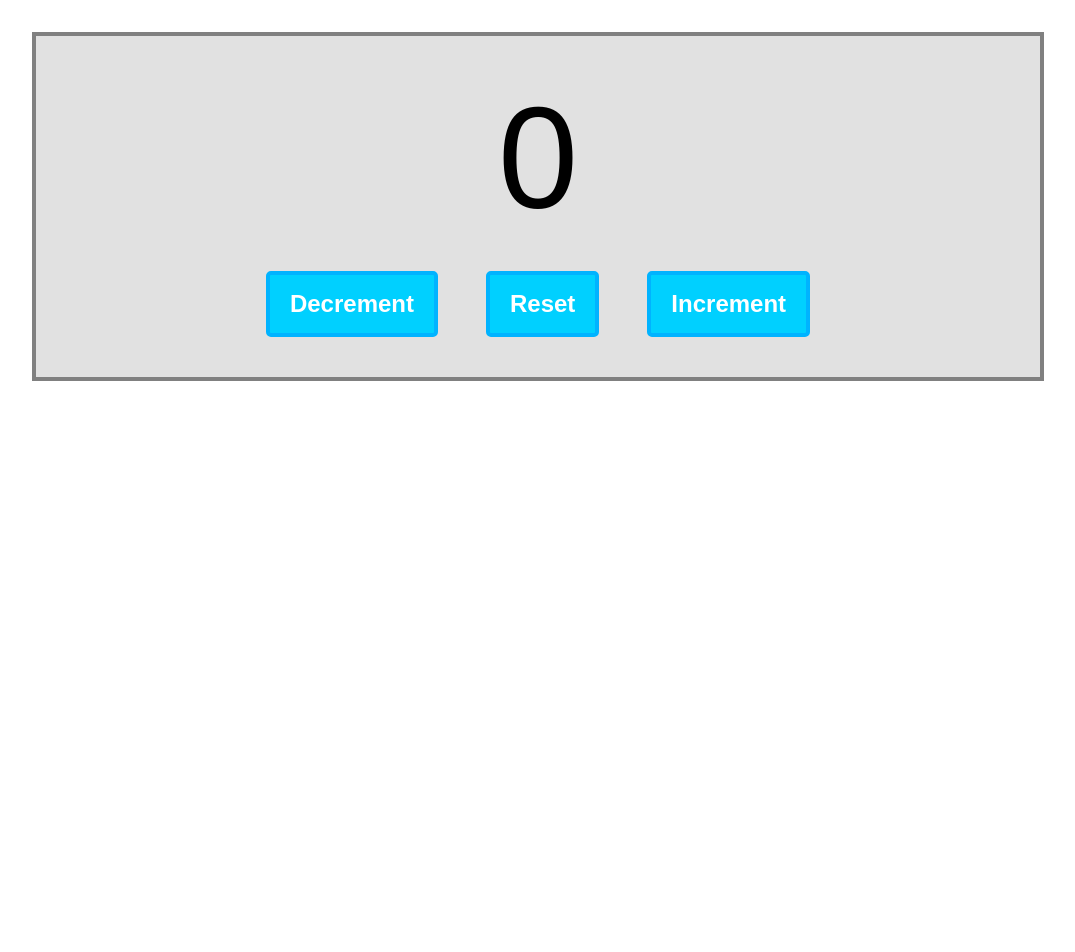
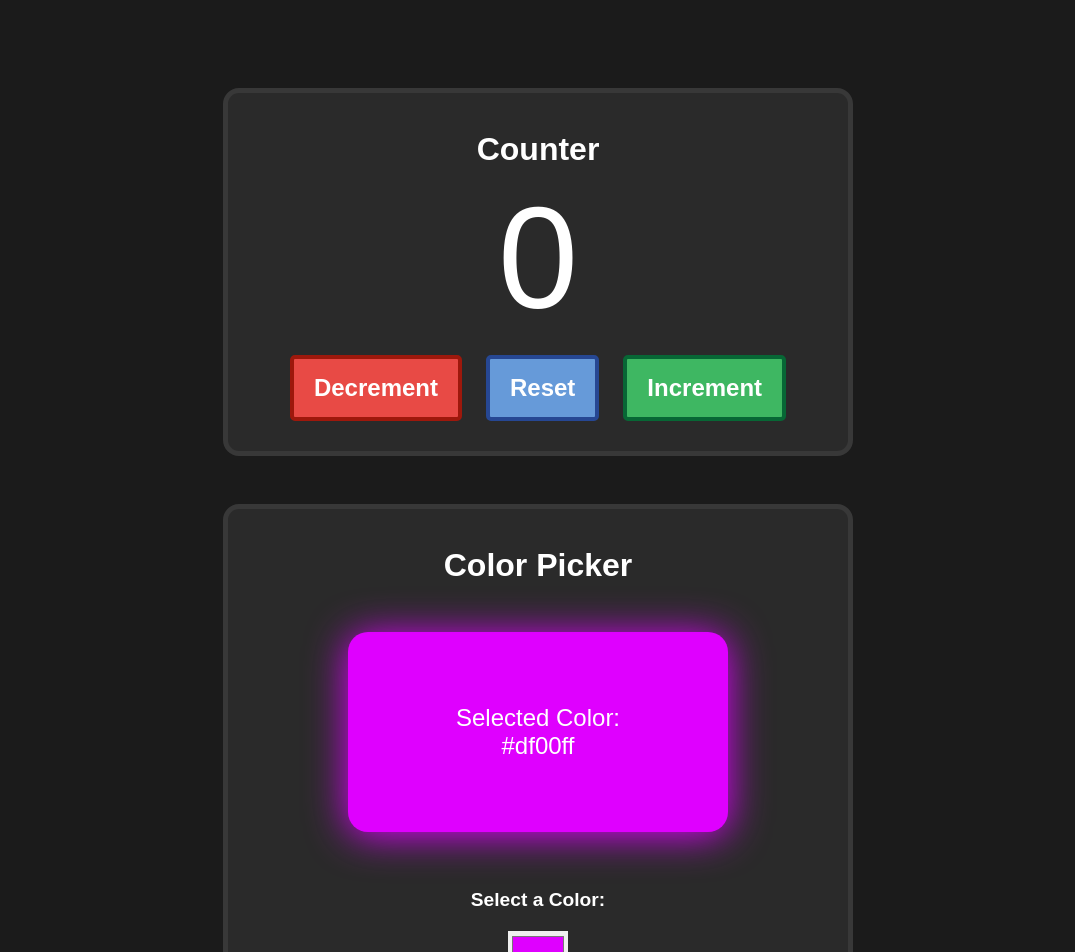
Before and after one commit to Radshah01/BeginnerReactProjects, a React (Vite) app in the folder beginner-react-app/: page / in a window 1280 px wide. Shown: the top 952 px of the page, without its empty margins (102-1177 px from the left). Before the commit the page ends 800 px from the top, so only its background shows below. Built offline with nearby package versions, Linux system fonts and the light colour scheme.

Commit message:
added Color Picker Section and Parent Component, CSS changes

```diff
--- a/beginner-react-app/src/App.jsx
+++ b/beginner-react-app/src/App.jsx
@@ -1,10 +1,17 @@
+import Container from './Container.jsx'
+import ColorPicker from './ColorPicker.jsx'
 import Counter from './Counter.jsx'
 
 function App() {
 
   return (
     <>
-      <Counter/>
+    <Container title="Counter">
+      <Counter />
+    </Container>
+    <Container title="Color Picker">
+      <ColorPicker />
+    </Container>
 
     </>
   )
--- /dev/null
+++ b/beginner-react-app/src/ColorPicker.jsx
@@ -0,0 +1,24 @@
+import React, { useState } from "react";
+
+function ColorPicker(){
+
+    const [color, setColor] = useState("#df00ff")
+
+    function changeColor(event){
+        setColor(event.target.value)
+    }
+
+    return(
+    <div>
+        <div className="color-section" style={{backgroundColor: color, borderColor: color, boxShadow: `0px 3px 40px 0px ${color}`}}>
+            <p>Selected Color:<br/>{color}</p>
+        </div>
+        <div className="picker-section">
+            <label>Select a Color:</label>
+            <input value={color} onChange={changeColor} type="color"></input>
+        </div>
+    </div>
+    );
+}
+
+export default ColorPicker;
--- /dev/null
+++ b/beginner-react-app/src/Container.jsx
@@ -0,0 +1,18 @@
+import proptypes from 'prop-types';
+import React, {useState} from 'react'
+
+
+
+function Container({title, children}){
+
+    return(
+        <div className="container">
+            <h2 className="section-title">
+                {title}
+            </h2>
+           {children}
+        </div>
+    );
+}
+
+export default Container
--- a/beginner-react-app/src/Counter.jsx
+++ b/beginner-react-app/src/Counter.jsx
@@ -19,7 +19,7 @@ function Counter() {
     }
 
     return(
-        <div className="counter-container">
+        <div>
             <p className="count-display">
                 {count}
             </p>
--- a/beginner-react-app/src/index.css
+++ b/beginner-react-app/src/index.css
@@ -1,28 +1,128 @@
-.counter-container{
-  margin: 2em 10% 1em;
-  padding: 40px;
-  text-align: center;
-  background-color: rgb(225, 225, 225);
-  border: 4px solid grey;
-
+body{
+  background-color: rgb(27, 27, 27);
+  padding: 2rem 0;
 }
 
+.container{
+  margin: 3rem auto 1rem;
+  padding: 30px 10px;
+  text-align: center;
+  background-color: rgb(42, 42, 42);
+  border: 5px solid rgb(56, 56, 56);
+  font-family: sans-serif, Helvetica;
+  max-width: 600px;
+  border-radius: 1rem;
+  color: white;
+}
+
+.section-title{
+  font-weight: bold;
+  font-size: 2rem;
+  margin: 0.5rem 0;
+}
+
+
 .count-display{
-  font-family: Arial, Helvetica, sans-serif;
-  font-size: 9em;
-  margin: 0em 1.5em 0.2em;
+  font-size: 9rem;
+  margin: 0 auto 0.8rem;
   padding: 0 auto;
   border: none;
-  border-radius: 30px;
 }
 
 .counter-button{
-  margin: 0 1em;
+  margin: 0 0.5em;
   font-size: 1.5em;
-  background-color: rgb(0, 208, 255);
-  border: 4px solid rgb(0, 179, 255);
   border-radius: 5px;
   color: white;
   font-weight: bold;
   padding: 15px 20px;
+  position: relative;
+  -webkit-transition: all 1.3s;
+  -moz-transition: all 1.3s;
+  transition: all 0.4s;
 }
+
+.counter-button:nth-of-type(1){
+  background-color: rgb(232, 74, 69);
+  border: 4px solid rgb(158, 24, 12);
+}
+
+.counter-button:nth-of-type(2){
+  background-color: rgb(102, 154, 217);
+  border: 4px solid rgb(38, 71, 147);
+}
+
+.counter-button:nth-of-type(3){
+  background-color: rgb(62, 183, 98);
+  border: 4px solid rgb(7, 103, 53);
+}
+
+.counter-button:nth-of-type(1):hover{
+    background-color: rgb(158, 24, 12);
+    border: 4px solid rgb(232, 74, 69);
+}
+
+.counter-button:nth-of-type(2):hover{
+  background-color: rgb(0, 70, 123);
+  border: 4px solid rgb(0, 179, 255);
+}
+
+.counter-button:nth-of-type(3):hover{
+  background-color: rgb(7, 103, 53);
+  border: 4px solid  rgb(62, 183, 98);
+}
+
+
+.counter-button:active{
+  bottom: 3px;
+}
+
+.color-picker{
+  margin: 2em 10% 1em;
+  padding: 40px;
+  text-align: center;
+  background-color: rgb(236, 236, 236);
+  border: 4px solid grey;
+  justify-content: center;
+  border-radius: 20px;
+}
+
+
+.title{
+  font-weight: bold;
+  font-size: 2em;
+}
+
+.color-section{
+  border-radius: 20px;
+  height: 200px;
+  width: 380px;
+  margin: 3em auto;
+  display: flex;
+  justify-content: center;
+  align-items: center;
+  transition: 0.15s ease;
+}
+
+.color-section p{
+  font-size: 1.5em;
+}
+
+.picker-section{
+font-size: 1.2em;
+margin: 3em 0 1em;
+}
+
+
+.picker-section label{
+  display: block;
+  margin-bottom: 1em;
+  font-weight: bold;
+}
+
+.picker-section input[type="color"]{
+  width: 60px;
+  height: 60px;
+  border: none;
+
+}
```
